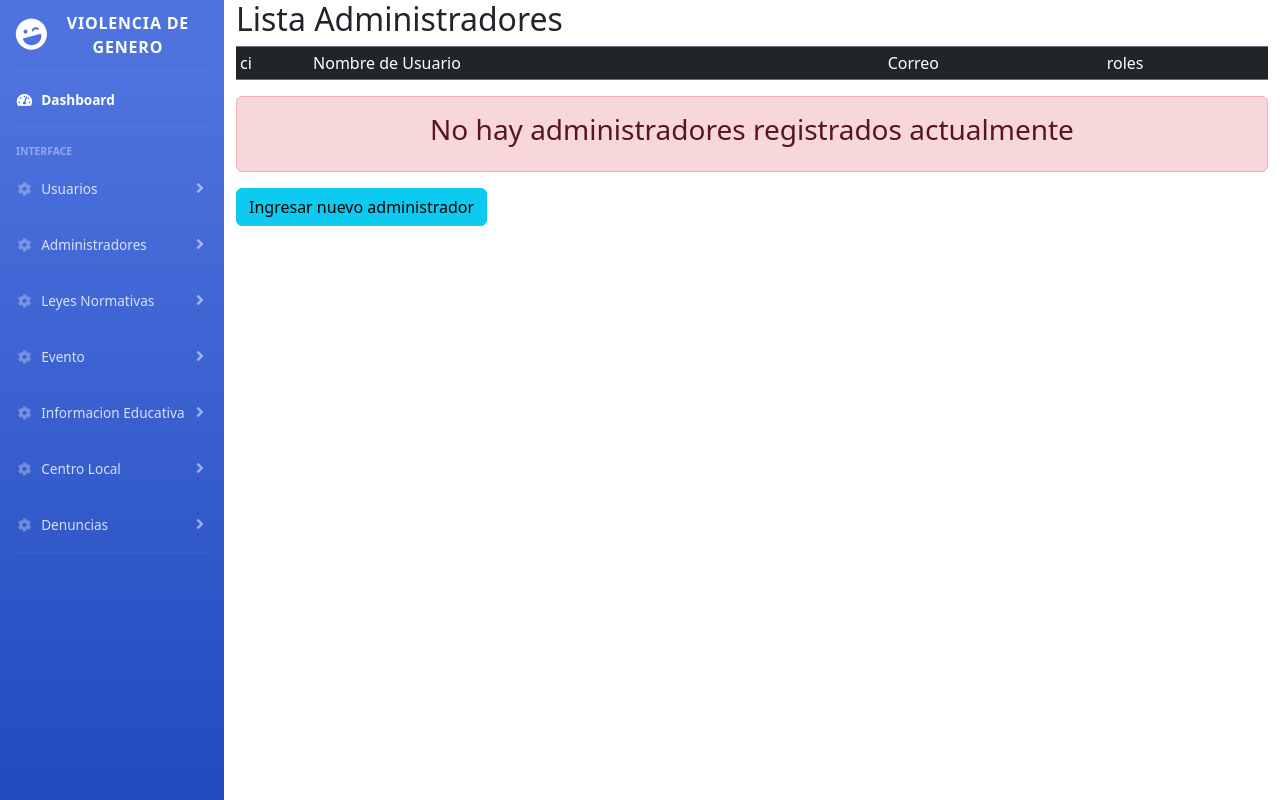
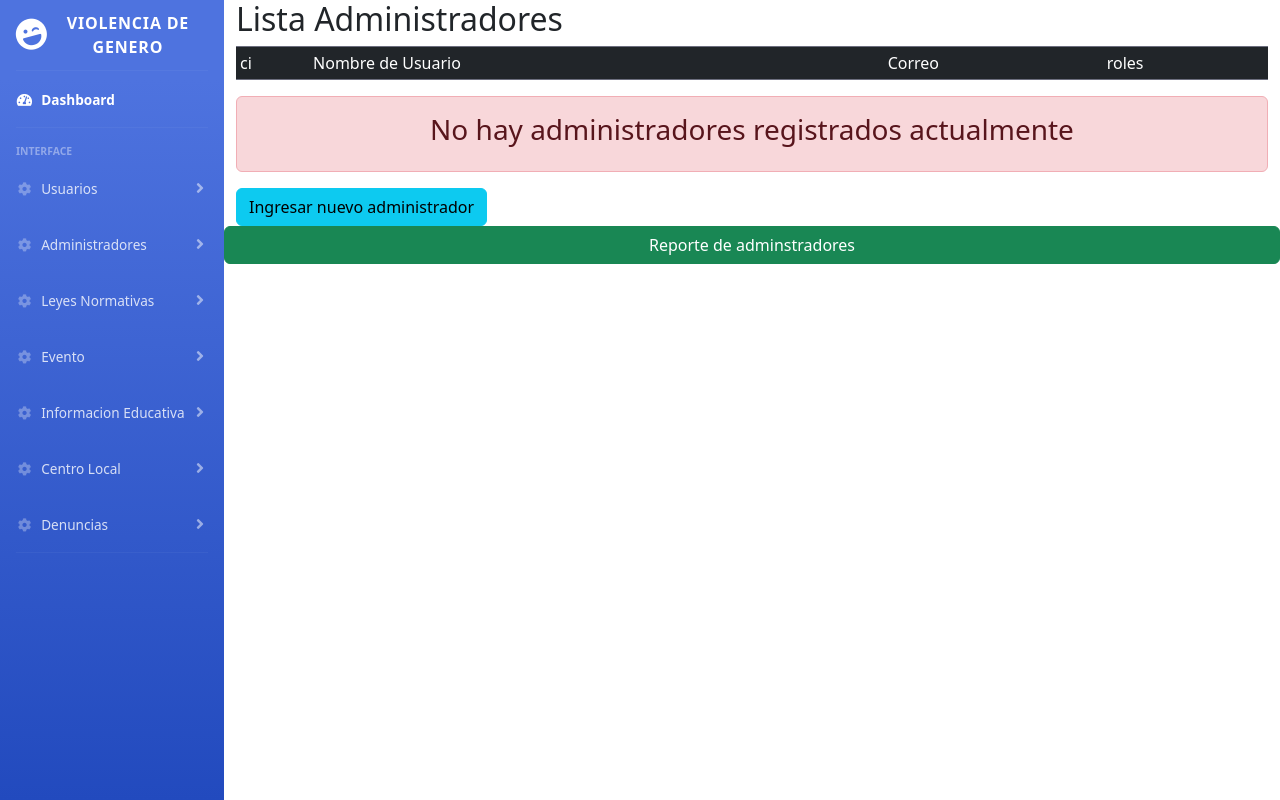
Before and after one commit to samu022/INF281-Sistema-contra-la-violencia, a PHP site: page /controlador/administradorListar.php in a window 1280 px wide. Run offline with PHP 8.4, Linux system fonts and the light colour scheme; data that the repository does not hold is empty; some libraries are stand-ins or nearby versions.

Commit message:
Update administradorLista.php

```diff
--- a/vista/administradorLista.php
+++ b/vista/administradorLista.php
@@ -34,5 +34,9 @@
         }
     ?>
     <button type="button" class="btn btn-info" onclick="window.location.href='../controlador/administradorRegistro.php'">Ingresar nuevo administrador</button>
-
+    <form action="../reportes/reporteAdministrador.php" method="post" accept-charset="utf-8">
+        <div class="row">
+            <button type="submit" class="btn btn-success mb-2">Reporte de adminstradores</button>
+        </div>
+    </form>
 </div>
```
